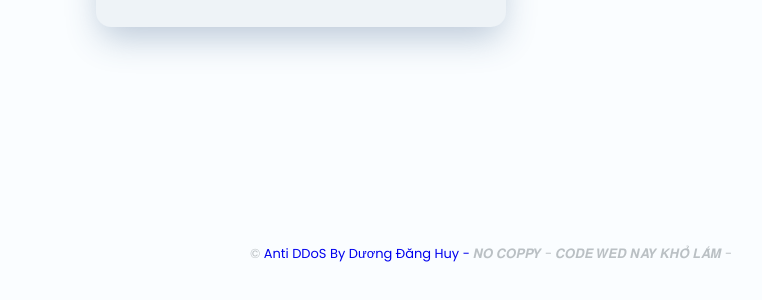
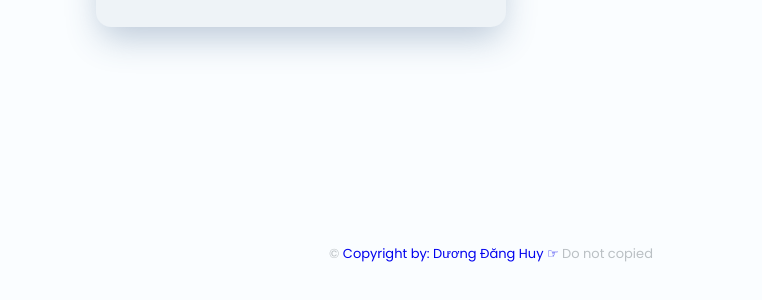
Before and after one commit to Dhuy138/Dhuy138.github.io, a plain HTML site: page index.html in a window 1280 px wide. Shown: the part 2665-2965 px from the top of the page, without its empty margins (149-911 px from the left). Drawn offline with nearby package versions, Linux system fonts and the light colour scheme; no server answers; a web font is replaced by a local one.

Commit message:
Update index.html

```diff
--- a/index.html
+++ b/index.html
@@ -655,7 +655,7 @@
 
         <footer class="footer container">
             <span class="footer__copy">
-                &#169; <a href='https://zalo.me/0328128870'> Anti DDoS By Dương Đăng Huy -</a> 𝑵𝑶 𝑪𝑶𝑷𝑷𝒀 - 𝑪𝑶𝑫𝑬 𝑾𝑬𝑫 𝑵𝑨̀𝒀 𝑲𝑯𝑶̂̉ 𝑳𝑨̆́𝑴 -
+                &#169; <a href='https://zalo.me/0328128870'> Copyright by: Dương Đăng Huy ☞</a> Do not copied
             </span>
         </footer>
 
```
